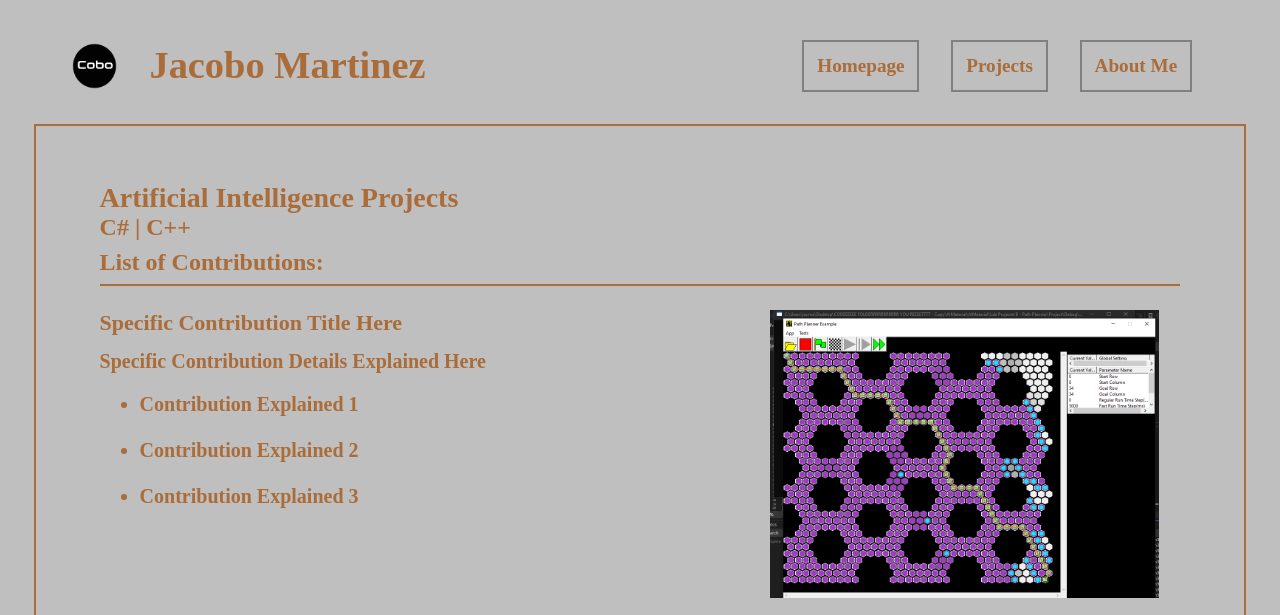
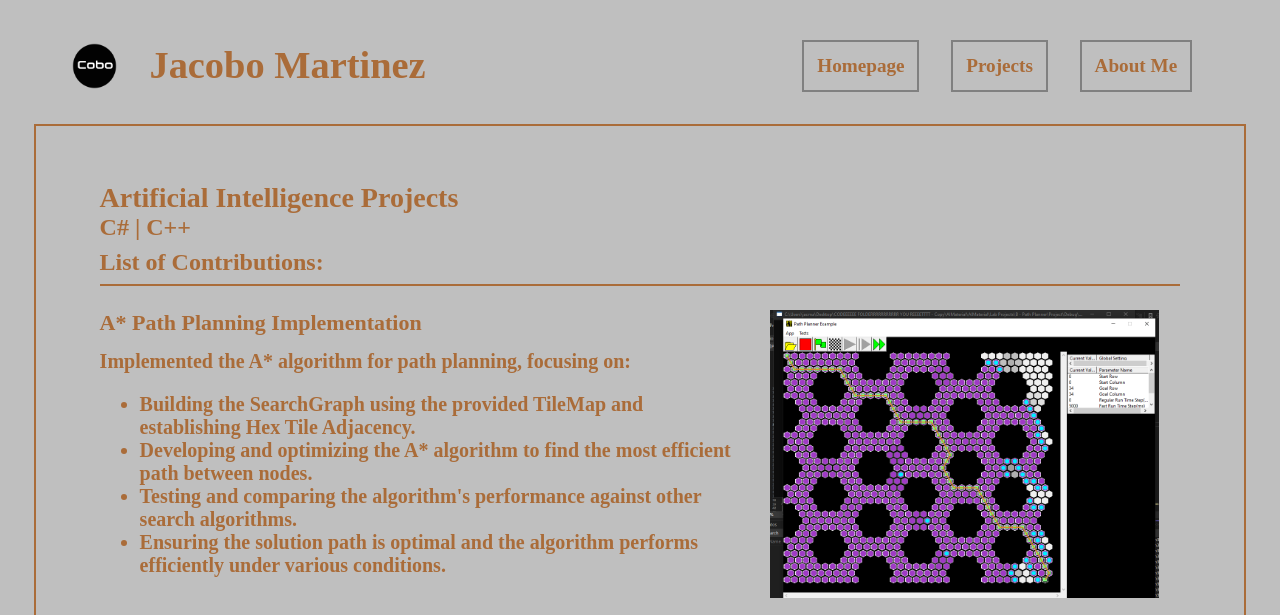
Before and after one commit to JacoboMartinez79/jacobomartinez79.github.io, a plain HTML site: page SitePages/AI.html in a window 1280 px wide. Shown: the top 615 px of the page. Drawn offline with Linux system fonts and the light colour scheme.

Commit message:
nvm back back

```diff
--- a/SitePages/AI.html
+++ b/SitePages/AI.html
@@ -31,27 +31,30 @@
         <div class="contributions">
             List of Contributions:
         </div>
-        <hr style="height: 2px; border-width: 0; color: #AA6C39; background-color: #AA6C39 ">
+        <hr style="height: 2px; border-width: 0; color: #AA6C39; background-color: #AA6C39;">
         <div class="contribution-left">
             <div class="contribution-media">
-                <img src="../SiteImages/AI_CoverImage.png" />
+                <img src="../SiteImages/AI_CoverImage.png" alt="AI Cover Image" />
             </div>
             <div class="contribution-title">
-                Specific Contribution Title Here
+                A* Path Planning Implementation
             </div>
             <div class="contribution-summary">
-                Specific Contribution Details Explained Here
+                Implemented the A* algorithm for path planning, focusing on:
                 <ul>
                     <li>
-                        Contribution Explained 1
+                        Building the SearchGraph using the provided TileMap and establishing Hex Tile Adjacency.
                     </li>
-                    &nbsp;
                     <li>
-                        Contribution Explained 2
+                        Developing and optimizing the A* algorithm to find the most efficient path between nodes.
                     </li>
-                    &nbsp;
                     <li>
-                        Contribution Explained 3
+                        Testing and comparing the algorithm's performance against other search algorithms.
+                    </li>
+                    <li>
+                        Ensuring the solution path is optimal and the algorithm performs efficiently under various conditions.
+                    </li>
+                </ul>
             </div>
             <hr style="height: 2px; border-width: 0; color: #AA6C39; background-color: #AA6C39 ">
             <div class="contribution-left">
```
Lines whose indentation alone changed are shown as unchanged.
